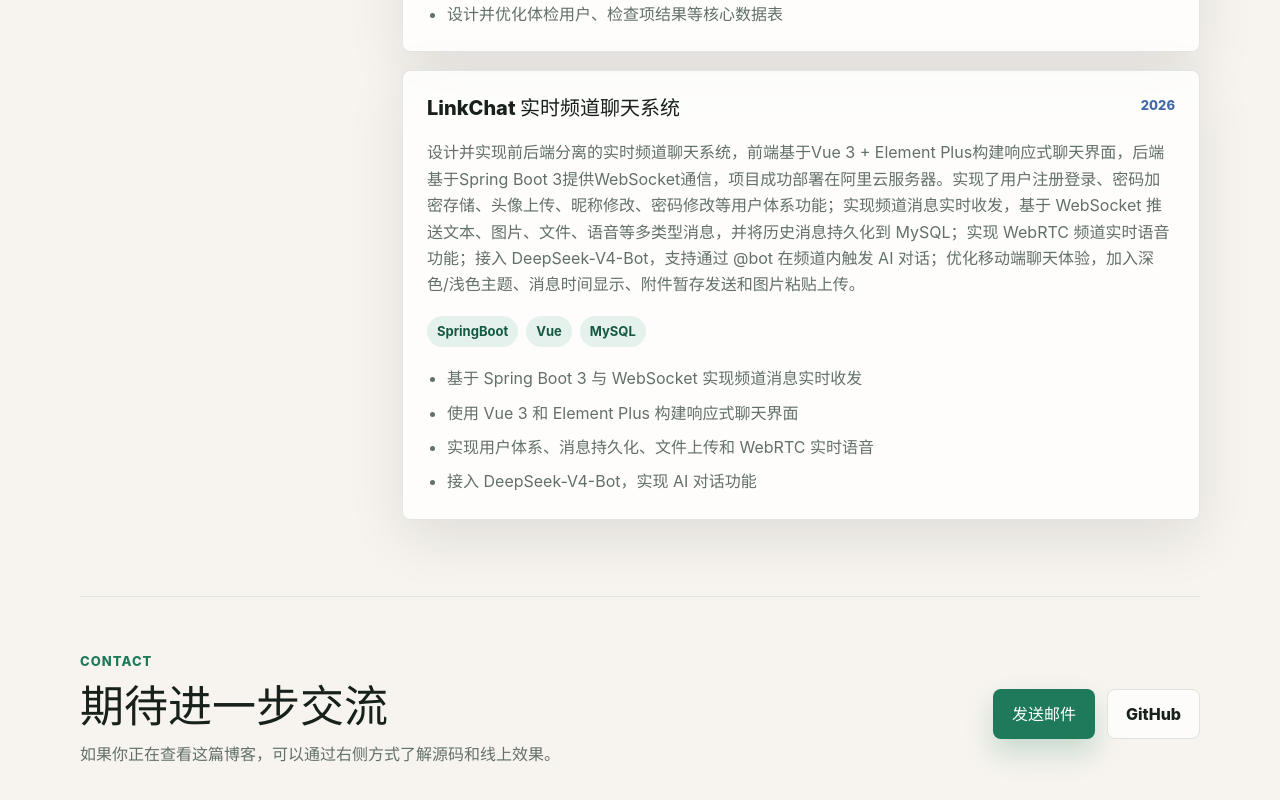
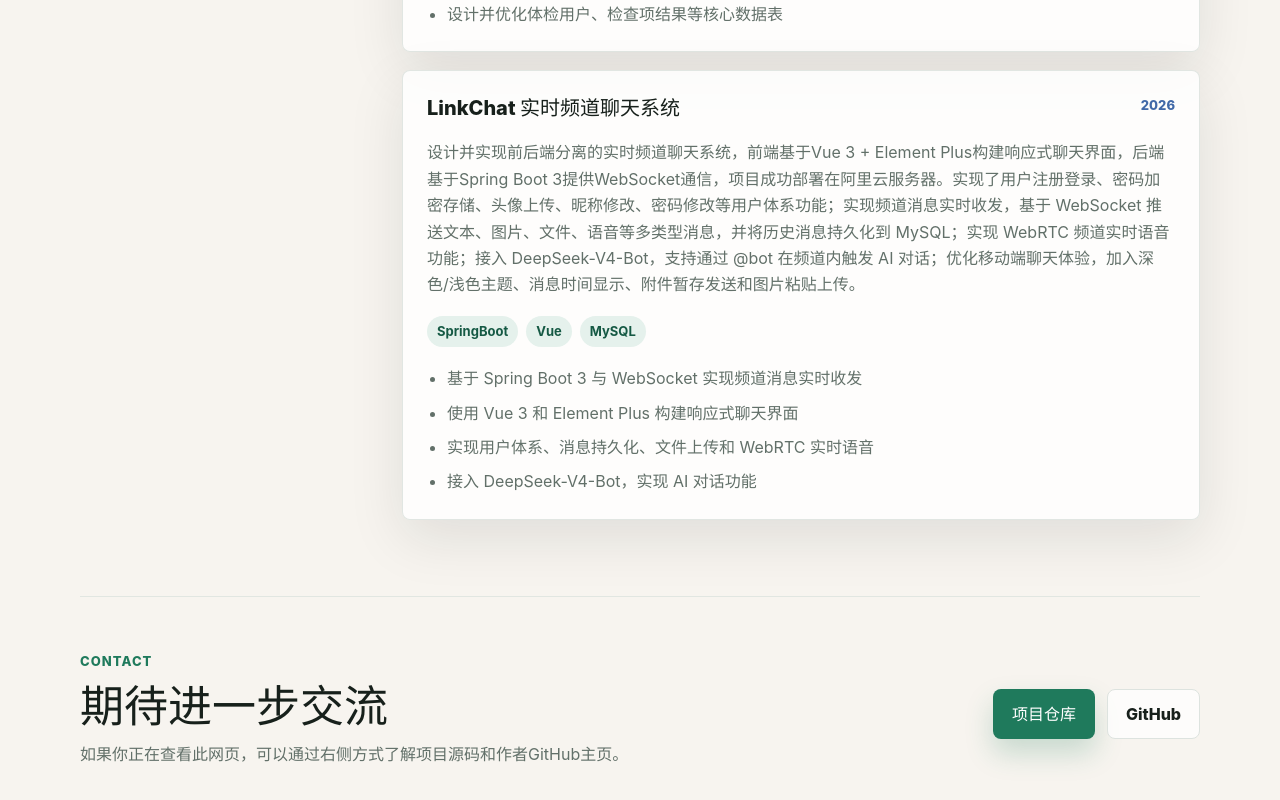
Before and after one commit to out11112/personal-site, a Vue app: page / in a window 1280 px wide. Shown: the part 2092-2892 px from the top of the page. Built offline with nearby package versions, Linux system fonts and the light colour scheme.

Commit message:
Update contact project repository link

```diff
--- a/src/components/ContactSection.vue
+++ b/src/components/ContactSection.vue
@@ -12,11 +12,13 @@ defineProps({
     <div>
       <p class="eyebrow">Contact</p>
       <h2>期待进一步交流</h2>
-      <p>如果你正在查看这篇博客，可以通过右侧方式了解源码和线上效果。</p>
+      <p>如果你正在查看此网页，可以通过右侧方式了解项目源码和作者GitHub主页。</p>
     </div>
 
     <div class="contact-actions">
-      <a class="button button-primary" :href="`mailto:${profile.email}`">发送邮件</a>
+      <a class="button button-primary" href="https://github.com/out11112/personal-site" target="_blank" rel="noreferrer">
+        项目仓库
+      </a>
       <a class="button button-secondary" :href="profile.github" target="_blank" rel="noreferrer">
         GitHub
       </a>
```
Also changed, not shown: 1 other file (tests, documents, lock files or other folders).
